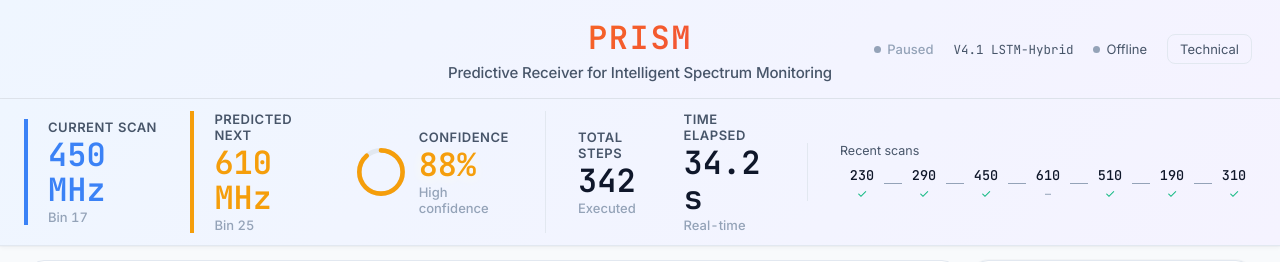
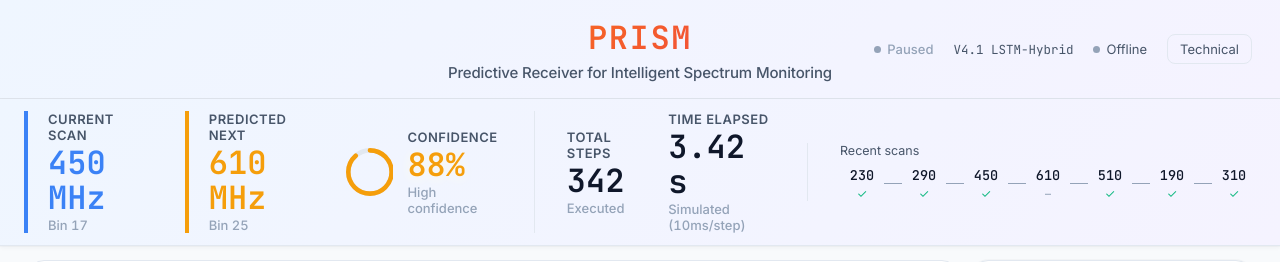
Before and after one commit to arjunharshana/ew-frontend, a React (Vite) app: page / in a window 1280 px wide. Shown: the top 262 px of the page. Built offline with nearby package versions, Linux system fonts and the light colour scheme; no server answers.

Commit message:
Hardcode spectrum strip to 110-690 and set time elapsed to 10ms per step

```diff
--- a/src/components/PrimaryStatus.jsx
+++ b/src/components/PrimaryStatus.jsx
@@ -117,8 +117,8 @@ export default function PrimaryStatus({ state }) {
         />
         <StatusBlock
           label="Time elapsed"
-          value={`${state.simulationTimeS ? state.simulationTimeS.toFixed(1) : ((state.timestep ?? 0) * 0.1).toFixed(1)} s`}
-          sub="Real-time"
+          value={`${((state.timestep ?? 0) * 0.01).toFixed(2)} s`}
+          sub="Simulated (10ms/step)"
         />
       </div>
 
--- a/src/components/TacticalSpectrumStrip.jsx
+++ b/src/components/TacticalSpectrumStrip.jsx
@@ -1,8 +1,8 @@
 import React from 'react';
 
 export default function TacticalSpectrumStrip({ state }) {
-  // If bandsMhz is not available, we can mock it based on the screenshot (110 to 690 step 20)
-  const bands = state.bandsMhz && state.bandsMhz.length > 0 ? state.bandsMhz : Array.from({ length: 30 }, (_, i) => 110 + i * 20);
+  // Hardcoded to 110 to 690 MHz as requested
+  const bands = Array.from({ length: 30 }, (_, i) => 110 + i * 20);
 
   // Get the most recent scan to determine if there was a hit
   const lastScan = state.scanHistory && state.scanHistory.length > 0
```
